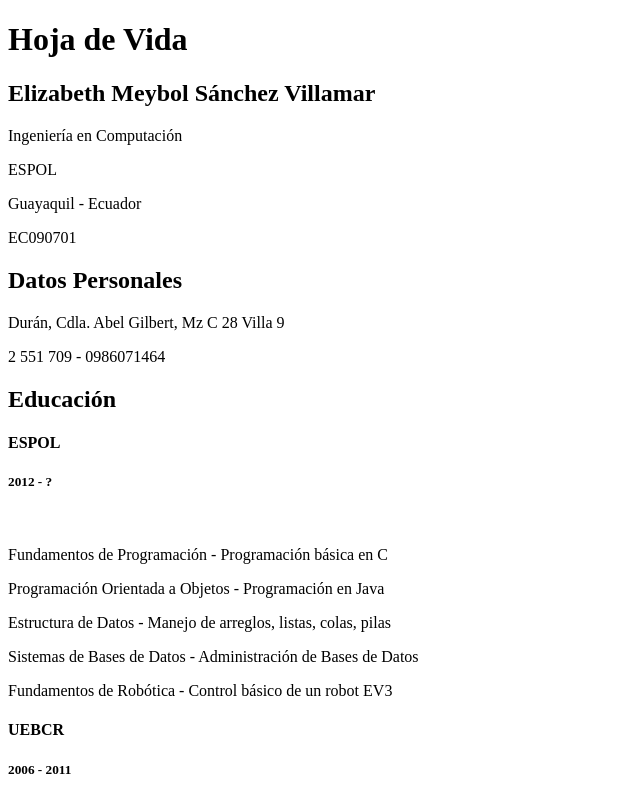
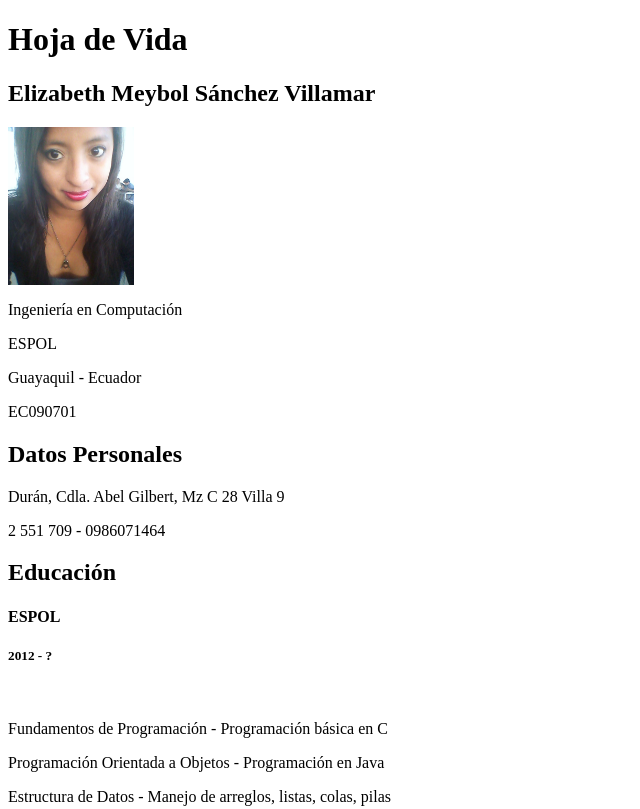
Before and after one commit to elisanvil/CSS-BoxModel, a plain HTML site: page hojavida.html in a window 1280 px wide. Shown: the top 809 px of the page, without its empty margins (0-640 px from the left). Drawn offline with Linux system fonts and the light colour scheme.

Commit message:
Adición archivo .css - Imagen perfil

```diff
--- /dev/null
+++ b/css/estilo.css
@@ -0,0 +1,4 @@
+section#perfil img {
+	display: block;
+	width:10%;
+}
--- a/hojavida.html
+++ b/hojavida.html
@@ -5,7 +5,7 @@
   <meta name="descripcion" content="">
   <meta name="keywords" content="">
   <title>Hoja de vida</title>
-
+  <link rel="stylesheet" href="css/estilo.css">
 </head>
 
 <body>
@@ -19,7 +19,8 @@
         <h2>Elizabeth Meybol Sánchez Villamar</h2>
       </header>
 
-      <section>
+      <section id="perfil">
+        <img src="img/profile.jpg" alt="perfil" />
         <p>Ingeniería en Computación</p>
         <p>ESPOL</p>
         <p>Guayaquil - Ecuador</p>
```
Also changed, not shown: img/profile.jpg (added).
